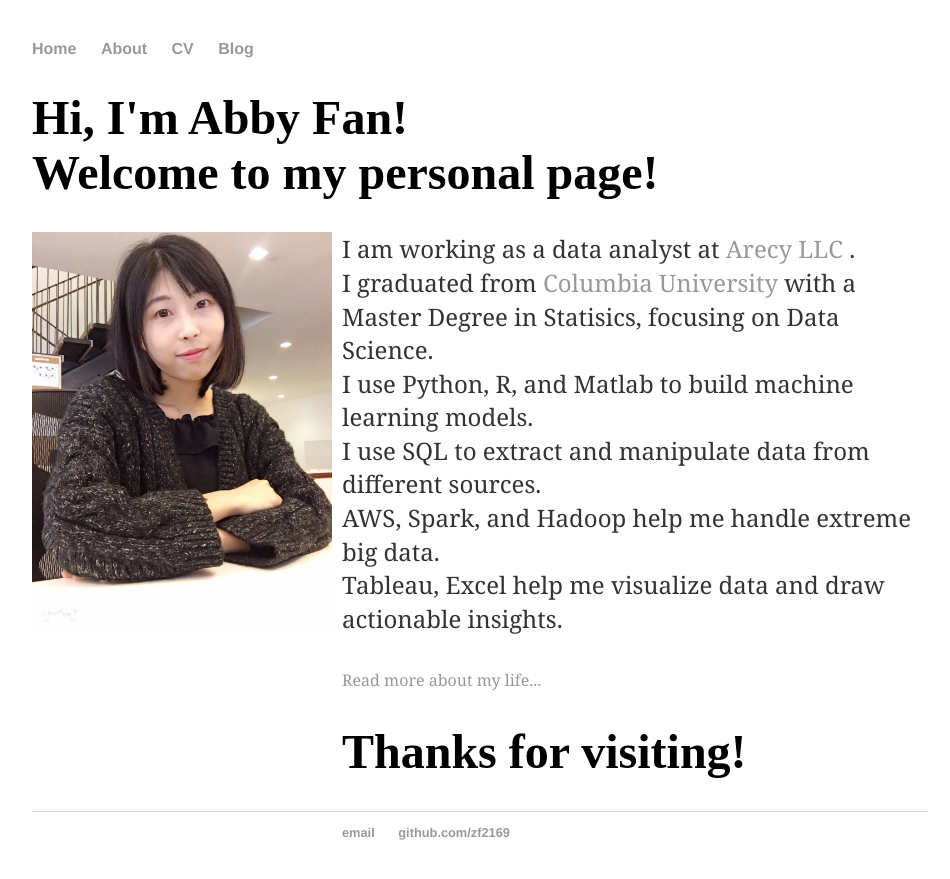
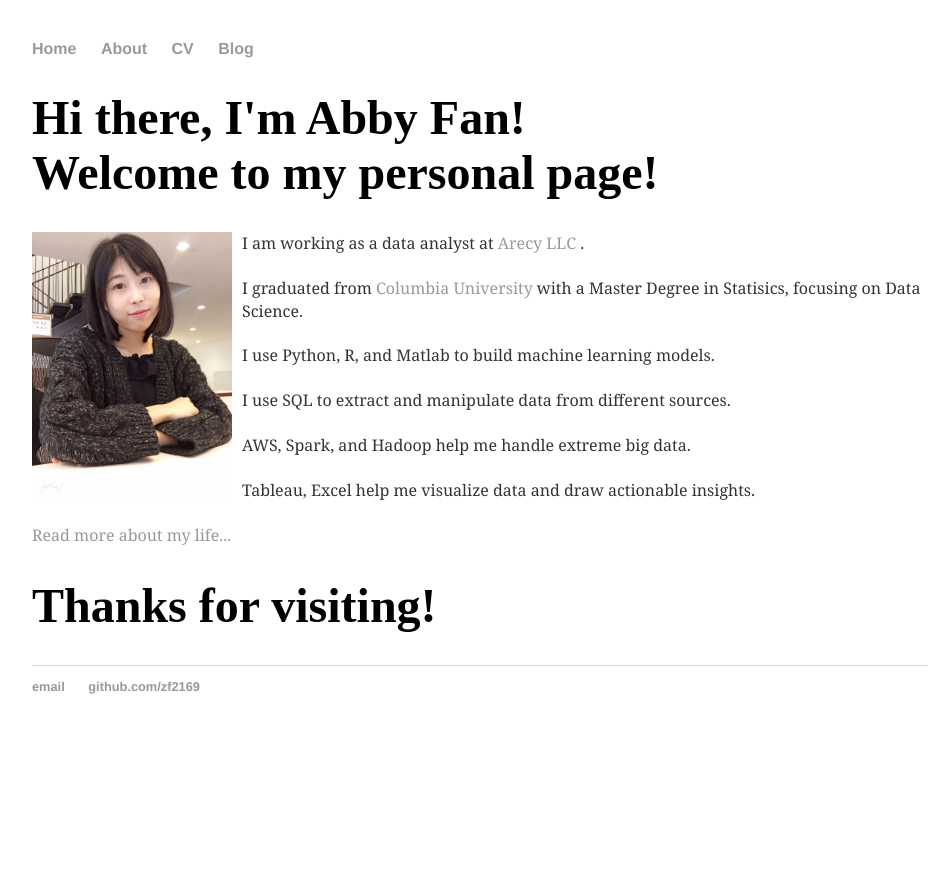
Before and after one commit to zf2169/zf2169.github.io, a Jekyll site: the page built from index.html, in a window 1280 px wide. Shown: the top 879 px of the page, without its empty margins (160-1110 px from the left). Built offline with Jekyll 4.4.1, drawn with Linux system fonts in a browser that asks for light colours; part of the change alters nothing that is shown.

Commit message:
Update index.html

```diff
--- a/index.html
+++ b/index.html
@@ -3,32 +3,19 @@ layout: default
 title: Abby Fan Personal Website
 ---
 <div class="blurb">
-	<h1>Hi, I'm Abby Fan!<br>
+	<h1>Hi there, I'm Abby Fan!<br>
 	Welcome to my personal page!</h1>
 
-	<img  class="img-circle avatar" alt="Abby Fan" src="img/BHPL78898.JPG" width="300px" style="float: left; margin-bottom: 200px">
+	<img  class="img-circle avatar" alt="Abby Fan" src="img/BHPL78898.JPG" width="200px" style="float: left; margin-bottom: 00px">
 
-	<p1>I am working as a data analyst at <a href="https://www.arecy-us.com/"> Arecy LLC </a>. <br>
-	I graduated from <a href="https://www.columbia.edu/"> Columbia University </a> with a Master Degree in Statisics, focusing on Data Science. <br>
-	I use Python, R, and Matlab to build machine learning models.<br>
-	I use SQL to extract and manipulate data from different sources. <br>
-	AWS, Spark, and Hadoop help me handle extreme big data. <br>
-	Tableau, Excel help me visualize data and draw actionable insights. <br><br></p1>
+	<p2>I am working as a data analyst at <a href="https://www.arecy-us.com/"> Arecy LLC </a>. <br><br>
+	I graduated from <a href="https://www.columbia.edu/"> Columbia University </a> with a Master Degree in Statisics, focusing on Data Science. <br><br>
+	I use Python, R, and Matlab to build machine learning models.<br><br>
+	I use SQL to extract and manipulate data from different sources. <br><br>
+	AWS, Spark, and Hadoop help me handle extreme big data. <br><br>
+	Tableau, Excel help me visualize data and draw actionable insights. <br><br></p2>
 
 	<p2><a href="/about">Read more about my life...</a></p2>
 
 	<h1>Thanks for visiting!<br></h1>
 </div>
-
-<!--div class="row marketing">
-	<div class="col-sm-4">
-	<img  class="img-circle avatar" alt="Abby Fan" src="img/BHPL78898.JPG" width="200px">
-	</div>
-	<div itemscope itemtype="http://data-vocabulary.org/Person" class="col-sm-8">
-	<p1 class="lead">Hi, I'm <span itemprop="name">Jonathan McGlone</span> and I make things on the web for academic libraries and scholarly publishers.</p1>
-	<p1>I get by as a <span itemprop="title">librarian</span>, <span itemprop="title">front end developer</span>, <span itemprop="title">UI designer</span>, <span itemprop="title">digital publisher</span>, and music enthusiast living in <span itemprop="address" itemscope
-    itemtype="http://data-vocabulary.org/Address"> <span itemprop="locality">Plymouth</span>, <span itemprop="region">Michigan</span></span> and working for <a href="http://www.publishing.umich.edu">Michigan Publishing</a> at <span itemprop="affiliation">the <a href="http://www.lib.umich.edu">University of Michigan Library</a></span>.</p1>
-
-	<p1>I'm also available for hire as a <span itemprop="title">freelance web developer, designer, or consultant</span>. <a href="contact">Drop me a line</a> about your project if you're interested in working with me.</p1>
-	</div>
-</div-->
```
